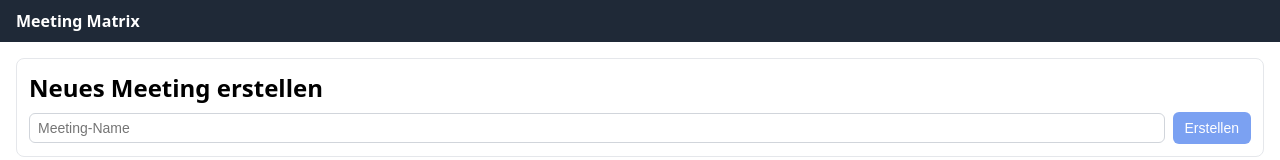
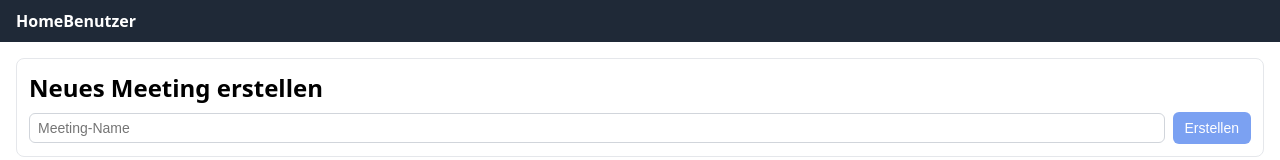
Before and after one commit to nschle85/plan-your-wettkampfrichter, an Angular app in the folder client/: page / in a window 1280 px wide. Shown: the top 160 px of the page. Built offline with nearby package versions, Linux system fonts and the light colour scheme; no server answers.

Commit message:
move files into sub directories

```diff
--- a/client/src/app/app.component.ts
+++ b/client/src/components/app/app.component.ts
@@ -7,7 +7,8 @@ import { RouterOutlet, RouterLink } from '@angular/router';
   imports: [RouterOutlet, RouterLink],
   template: `
     <header class="topbar">
-      <a routerLink="/" class="brand">Meeting Matrix</a>
+      <a routerLink="/" class="brand">Home</a>
+      <a routerLink="/users" class="brand">Benutzer</a>
     </header>
     <main class="container">
       <router-outlet></router-outlet>
--- a/client/src/app/app.routes.ts
+++ b/client/src/components/app/app.routes.ts
@@ -1,6 +1,6 @@
 import { Routes } from '@angular/router';
-import { MeetingListComponent } from './meeting-list.component';
-import { MeetingBoardComponent } from './meeting-board.component';
+import { MeetingListComponent } from '../meeting-list/meeting-list.component';
+import { MeetingBoardComponent } from '../meeting-board/meeting-board.component';
 
 export const routes: Routes = [
   { path: '', component: MeetingListComponent },
--- a/client/src/app/meeting-board.component.ts
+++ b/client/src/components/meeting-board/meeting-board.component.ts
@@ -2,9 +2,9 @@ import { Component, OnDestroy } from '@angular/core';
 import { CommonModule } from '@angular/common';
 import { ActivatedRoute } from '@angular/router';
 import { FormsModule } from '@angular/forms';
-import { ApiService } from './api.service';
-import { Assignment, MeetingFull, Section, Task, User } from './types';
-import { SocketService } from './socket.service';
+import { ApiService } from '../../services/api.service';
+import { Assignment, MeetingFull, Section, Task, User } from '../../models/types';
+import { SocketService } from '../../services/socket.service';
 
 @Component({
   standalone: true,
--- a/client/src/app/meeting-list.component.ts
+++ b/client/src/components/meeting-list/meeting-list.component.ts
@@ -2,9 +2,9 @@ import { Component, OnDestroy } from '@angular/core';
 import { CommonModule } from '@angular/common';
 import { Router, RouterLink } from '@angular/router';
 import { FormsModule } from '@angular/forms';
-import { ApiService } from './api.service';
-import { Meeting } from './types';
-import { SocketService } from './socket.service';
+import { ApiService } from '../../services/api.service';
+import { Meeting } from '../../models/types';
+import { SocketService } from '../../services/socket.service';
 
 @Component({
   standalone: true,
--- a/client/src/main.ts
+++ b/client/src/main.ts
@@ -2,8 +2,8 @@ import 'zone.js';
 import { bootstrapApplication } from '@angular/platform-browser';
 import { provideHttpClient } from '@angular/common/http';
 import { provideRouter } from '@angular/router';
-import { routes } from './app/app.routes';
-import { AppComponent } from './app/app.component';
+import { routes } from './components/app/app.routes';
+import { AppComponent } from './components/app/app.component';
 
 bootstrapApplication(AppComponent, {
   providers: [
--- a/client/src/app/api.service.ts
+++ b/client/src/services/api.service.ts
@@ -1,8 +1,8 @@
 import { Injectable } from '@angular/core';
 import { HttpClient } from '@angular/common/http';
-import { environment } from './env';
+import { environment } from '../environments/env';
 import { Observable } from 'rxjs';
-import { Assignment, Meeting, MeetingFull, Section, Task, User } from './types';
+import { Assignment, Meeting, MeetingFull, Section, Task, User } from '../models/types';
 
 @Injectable({ providedIn: 'root' })
 export class ApiService {
--- a/client/src/app/socket.service.ts
+++ b/client/src/services/socket.service.ts
@@ -1,6 +1,6 @@
 import { Injectable } from '@angular/core';
 import { io, Socket } from 'socket.io-client';
-import { environment } from './env';
+import { environment } from '../environments/env';
 
 @Injectable({ providedIn: 'root' })
 export class SocketService {
```
Also changed, not shown: client/src/environments/env.ts (renamed from client/src/app/env.ts), client/src/models/types.ts (renamed from client/src/app/types.ts), 1 other file (tests, documents, lock files or other folders).
